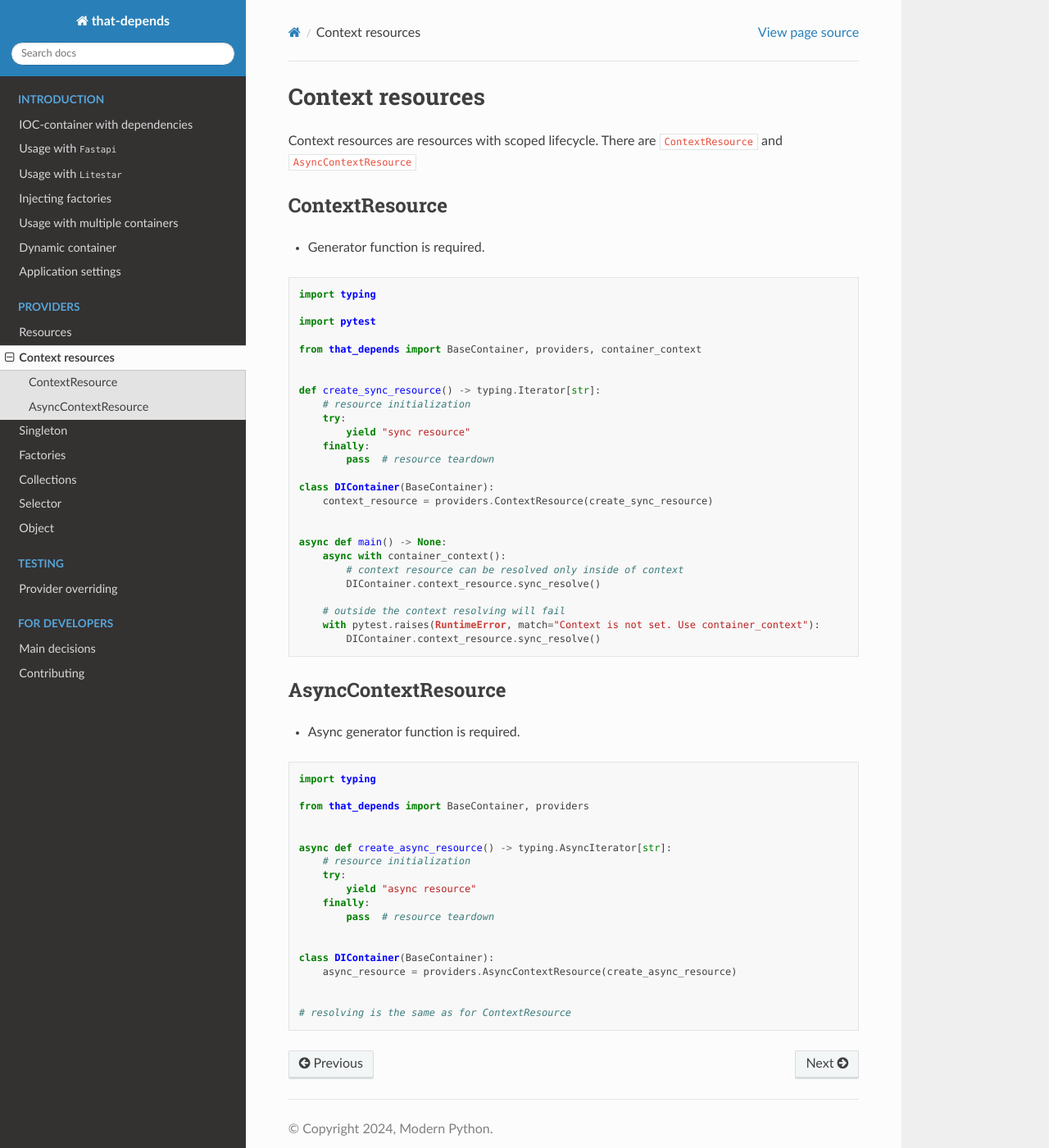
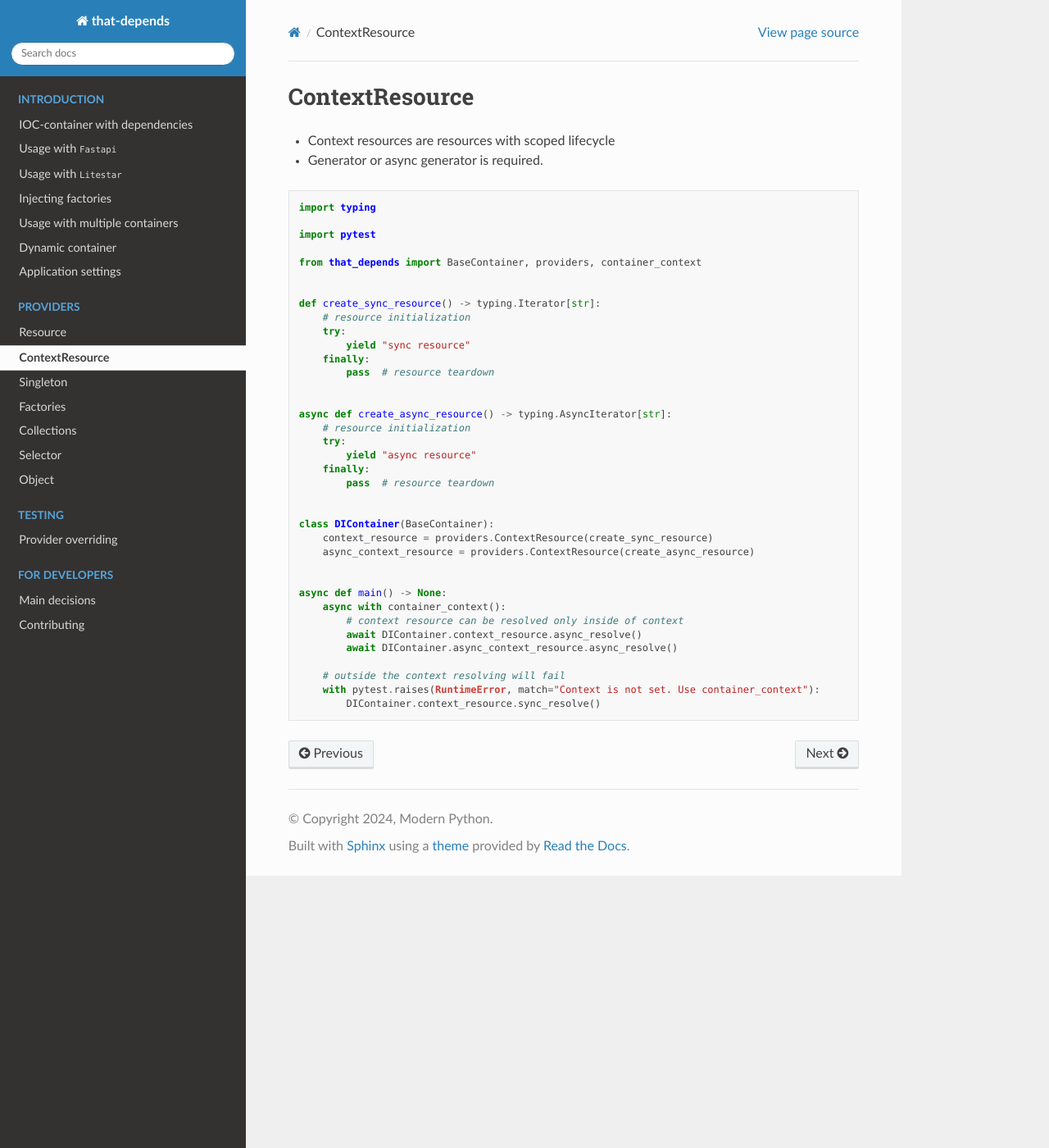
Before and after one commit to modern-python/that-depends, a Sphinx documentation site: the page built from docs/providers/context-resources.md, in a window 1280 px wide and 1400 px high. Shown: the whole window at 82% size. Built offline with Sphinx 7.4.7 and the Read the Docs theme 2.0.0, drawn with Linux system fonts in a browser that asks for light colours; pages that are not in the unit, such as notebooks, are missing from menus.

Commit message:
deprecate async resources

````diff
--- a/README.md
+++ b/README.md
@@ -72,7 +72,7 @@ from that_depends import BaseContainer, providers
 
 class DIContainer(BaseContainer):
     sync_resource = providers.Resource(create_sync_resource)
-    async_resource = providers.AsyncResource(create_async_resource)
+    async_resource = providers.Resource(create_async_resource)
 
     simple_factory = providers.Factory(SimpleFactory, dep1="text", dep2=123)
     dependent_factory = providers.Factory(
--- a/docs/introduction/dynamic-container.md
+++ b/docs/introduction/dynamic-container.md
@@ -10,11 +10,11 @@ from that_depends import BaseContainer, providers
 
 class DIContainer(BaseContainer):
     sync_resource: providers.Resource[datetime.datetime]
-    async_resource: providers.AsyncResource[datetime.datetime]
+    async_resource: providers.Resource[datetime.datetime]
 
 
 DIContainer.sync_resource = providers.Resource(container.create_sync_resource)
-DIContainer.async_resource = providers.AsyncResource(container.create_async_resource)
+DIContainer.async_resource = providers.Resource(container.create_async_resource)
 ```
 
 And than you can use these providers as usual:
--- a/docs/introduction/inject-factories.md
+++ b/docs/introduction/inject-factories.md
@@ -29,7 +29,7 @@ class FactoryWithFactories:
 
 
 class DIContainer(BaseContainer):
-    async_resource = providers.AsyncResource(create_async_resource)
+    async_resource = providers.Resource(create_async_resource)
     dependent_factory = providers.Factory(SomeFactory, start_at=async_resource.cast)
     factory_with_factories = providers.Factory(
         FactoryWithFactories,
--- a/docs/introduction/ioc-container.md
+++ b/docs/introduction/ioc-container.md
@@ -44,7 +44,7 @@ class DependentFactory:
 
 class DIContainer(BaseContainer):
     sync_resource = providers.Resource(create_sync_resource)
-    async_resource = providers.AsyncResource(create_async_resource)
+    async_resource = providers.Resource(create_async_resource)
 
     independent_factory = providers.Factory(IndependentFactory, dep1="text", dep2=123)
     dependent_factory = providers.Factory(
--- a/docs/introduction/multiple-containers.md
+++ b/docs/introduction/multiple-containers.md
@@ -8,7 +8,7 @@ from that_depends import BaseContainer, providers
 
 class InnerContainer(BaseContainer):
     sync_resource = providers.Resource(container.create_sync_resource)
-    async_resource = providers.AsyncResource(container.create_async_resource)
+    async_resource = providers.Resource(container.create_async_resource)
 
 
 class OuterContainer(BaseContainer):
--- a/docs/providers/context-resources.md
+++ b/docs/providers/context-resources.md
@@ -1,9 +1,6 @@
-# Context resources
-Context resources are resources with scoped lifecycle.
-There are `ContextResource` and `AsyncContextResource`
-
-## ContextResource
-- Generator function is required.
+# ContextResource
+- Context resources are resources with scoped lifecycle
+- Generator or async generator is required.
 ```python
 import typing
 
@@ -19,27 +16,6 @@ def create_sync_resource() -> typing.Iterator[str]:
     finally:
         pass  # resource teardown
 
-class DIContainer(BaseContainer):
-    context_resource = providers.ContextResource(create_sync_resource)
-
-
-async def main() -> None:
-    async with container_context():
-        # context resource can be resolved only inside of context
-        DIContainer.context_resource.sync_resolve()
-
-    # outside the context resolving will fail
-    with pytest.raises(RuntimeError, match="Context is not set. Use container_context"):
-        DIContainer.context_resource.sync_resolve()
-```
-
-## AsyncContextResource
-- Async generator function is required.
-```python
-import typing
-
-from that_depends import BaseContainer, providers
-
 
 async def create_async_resource() -> typing.AsyncIterator[str]:
     # resource initialization
@@ -50,8 +26,17 @@ async def create_async_resource() -> typing.AsyncIterator[str]:
 
 
 class DIContainer(BaseContainer):
-    async_resource = providers.AsyncContextResource(create_async_resource)
+    context_resource = providers.ContextResource(create_sync_resource)
+    async_context_resource = providers.ContextResource(create_async_resource)
 
 
-# resolving is the same as for ContextResource
+async def main() -> None:
+    async with container_context():
+        # context resource can be resolved only inside of context
+        await DIContainer.context_resource.async_resolve()
+        await DIContainer.async_context_resource.async_resolve()
+
+    # outside the context resolving will fail
+    with pytest.raises(RuntimeError, match="Context is not set. Use container_context"):
+        DIContainer.context_resource.sync_resolve()
 ```
````
Also changed, not shown: other parts of README.md (+2 -2 lines), other parts of docs/introduction/inject-factories.md (+1 -1 lines), other parts of docs/introduction/multiple-containers.md (+1 -1 lines), docs/providers/resources.md (+5 -18 lines), 13 other files.
